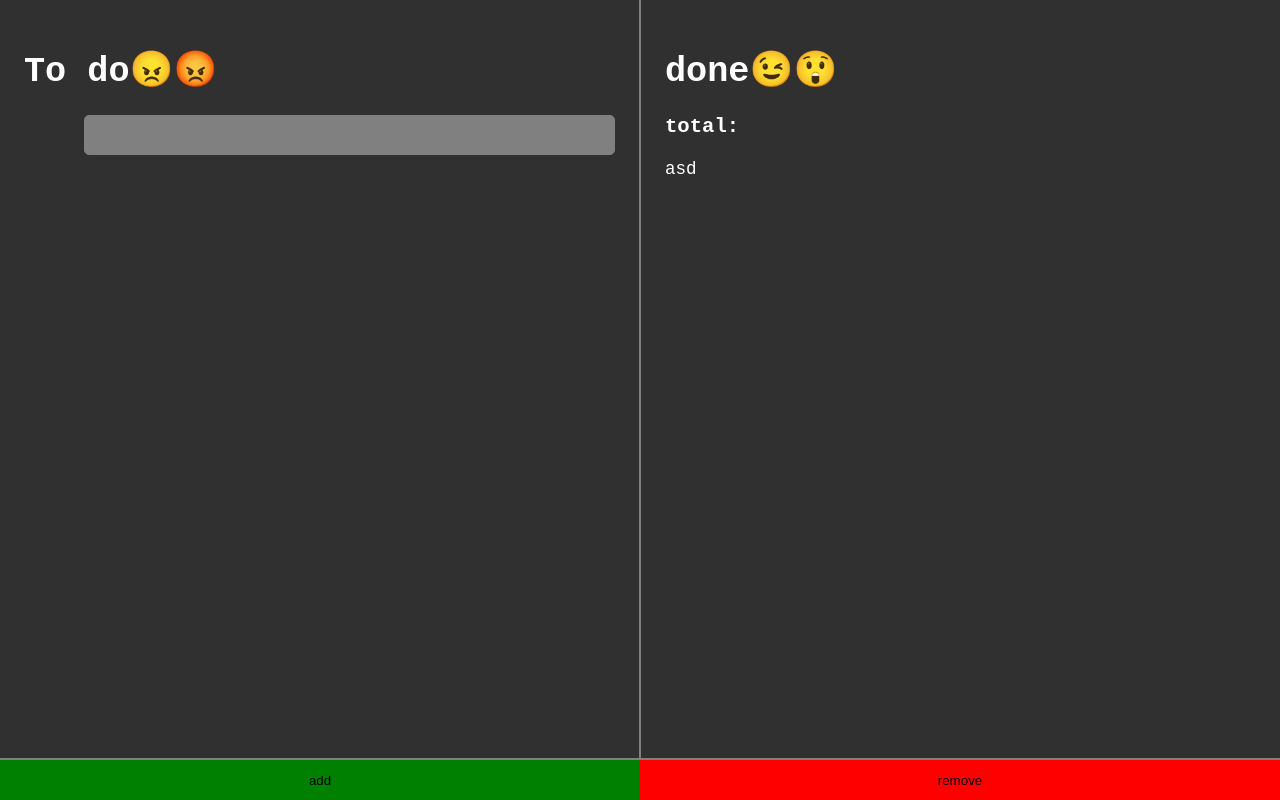
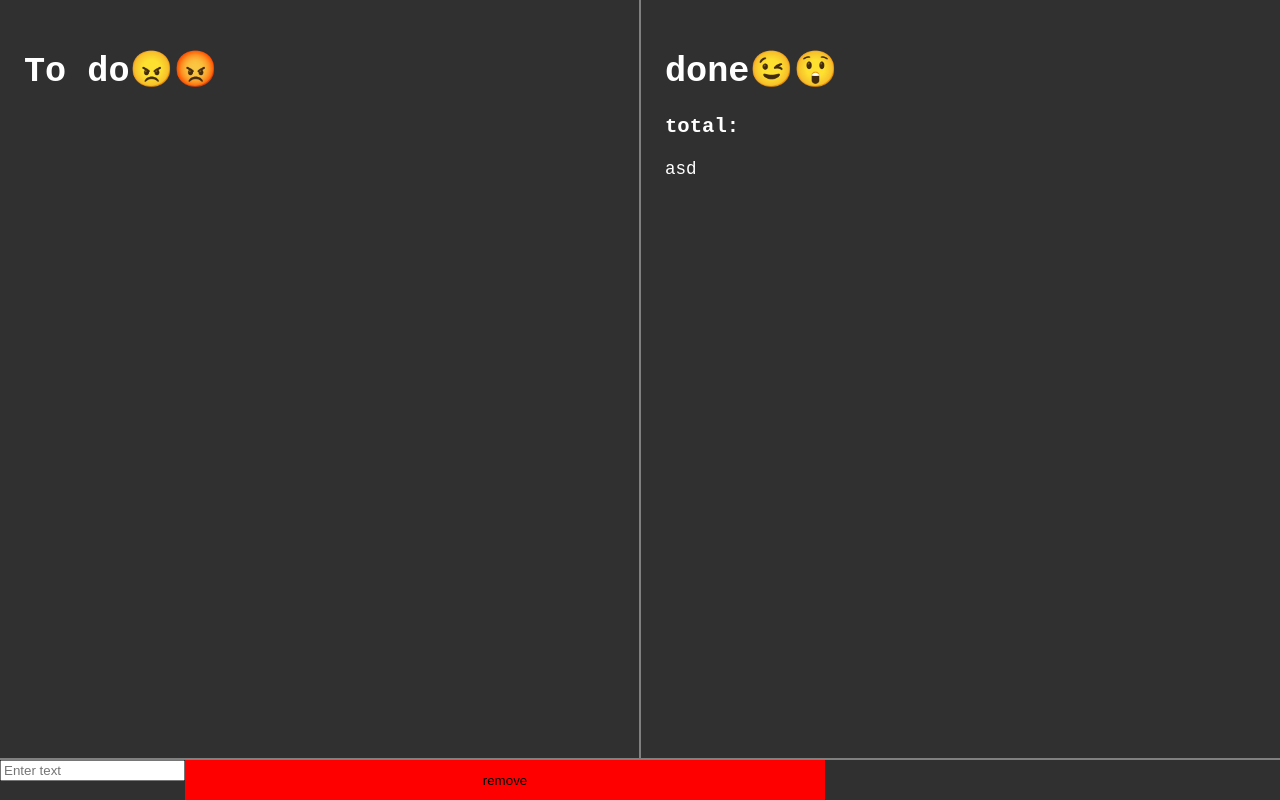
Before and after one commit to Listwas/todo-list, a React (Vite) app: page / in a window 1280 px wide. Both pictures are taken after a click on the button "add". Built offline with nearby package versions, Linux system fonts and the light colour scheme.

Commit message:
added 'add button' funcionality

```diff
--- a/src/App.jsx
+++ b/src/App.jsx
@@ -1,15 +1,34 @@
 import "./App.css";
 import Card from "./Card.jsx";
 import { useState } from "react";
+
 function App() {
   const [items, setItems] = useState([]);
-  const [nextId, setNextId] = useState(1);
+  const [id, setId] = useState(1);
+  const [showInput, setShowInput] = useState(false);
+  const [inputText, setInputText] = useState("");
 
-  const addItem = () => {
-    const newItem = { id: nextId, component: <Card key={nextId} /> };
+  const add = () => {
+    setShowInput(true);
+  };
+
+  const submit = (e) => {
+    e.preventDefault();
+    const newItem = {
+      id,
+      text: inputText,
+      component: <Card key={id} text={inputText} />,
+    };
     setItems([...items, newItem]);
-    setNextId(nextId + 1);
+    setId(id + 1);
+    setShowInput(false);
+    setInputText("");
   };
+
+  const change = (e) => {
+    setInputText(e.target.value);
+  };
+
   return (
     <>
       <div id="main_cont">
@@ -28,9 +47,20 @@ function App() {
       </div>
       <footer>
         <div id="horizontal_line" class="lines"></div>
-        <button id="button1" onClick={addItem}>
-          add
-        </button>
+        {showInput ? (
+          <form onSubmit={submit}>
+            <input
+              type="text"
+              value={inputText}
+              onChange={change}
+              placeholder="Enter text"
+            />
+          </form>
+        ) : (
+          <button id="button1" onClick={add}>
+            add
+          </button>
+        )}
         <button id="button2">remove</button>
       </footer>
     </>
```
